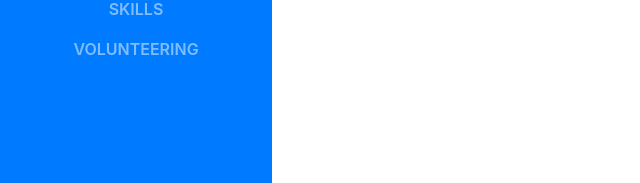
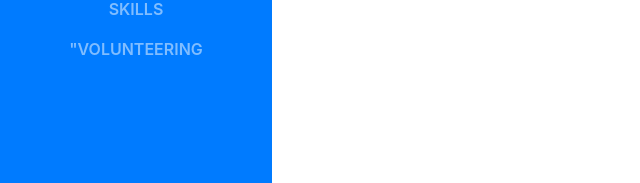
Before and after one commit to laithrafid/laith.rafids.com, a website with bundled scripts: page index.html in a window 1280 px wide. Shown: the part 543-726 px from the top of the page, 0-640 px from the left. Built offline with nearby package versions, Linux system fonts and the light colour scheme; a web font is replaced by a local one.

Commit message:
index changes

```diff
--- a/index.html
+++ b/index.html
@@ -55,7 +55,7 @@
             <a class="nav-link js-scroll-trigger" href="#skills">Skills</a>
           </li>
           <li class="nav-item">
-            <a class="nav-link js-scroll-trigger" href="#volunteering">Volunteering</a>
+            <a class="nav-link js-scroll-trigger" href="#volunteering">"Volunteering</a>
           </li>
         </ul>
       </div>
@@ -408,7 +408,7 @@
           </ul-->
 
       </section>
-      <section class="resume-section p-3 p-lg-5 d-flex flex-column" id="Volunteering">
+      <section class="resume-section p-3 p-lg-5 d-flex flex-column" id="volunteering">
         <div class="my-auto">
           <h2 class="mb-5">Volunteering</h2>
 
```
